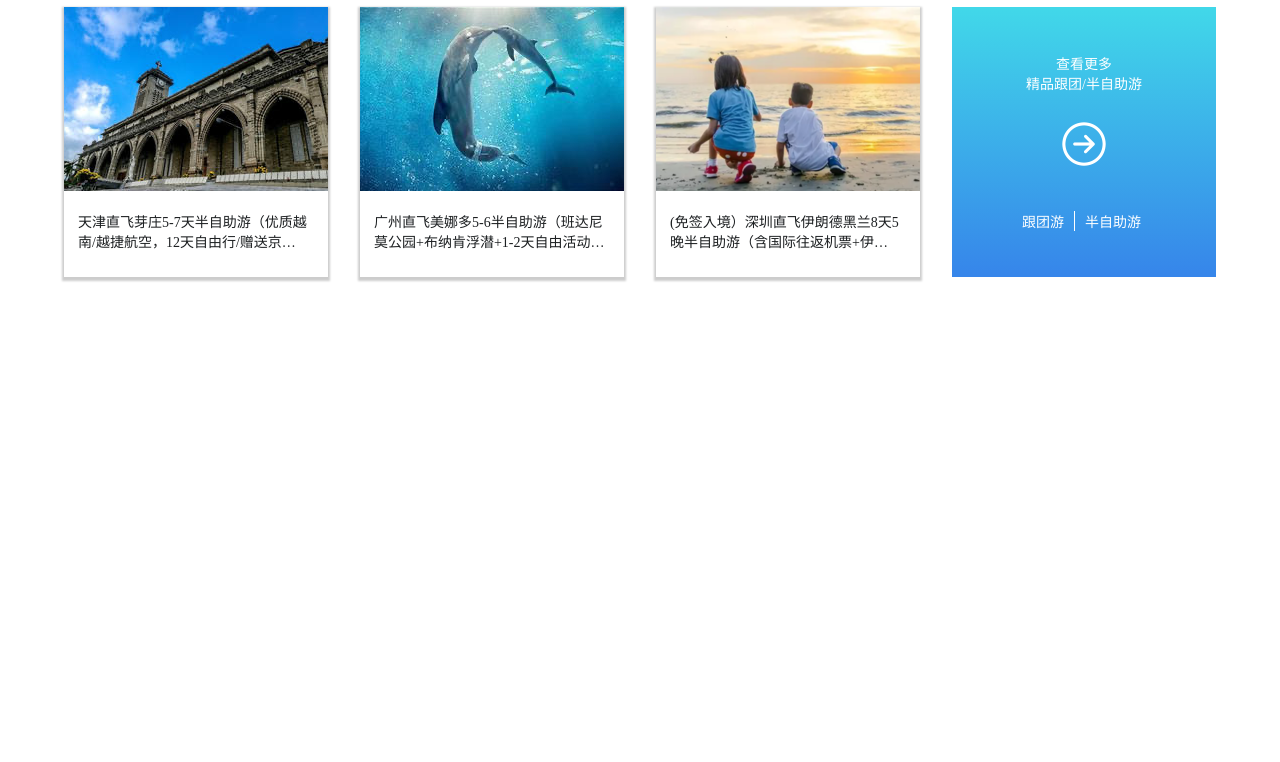
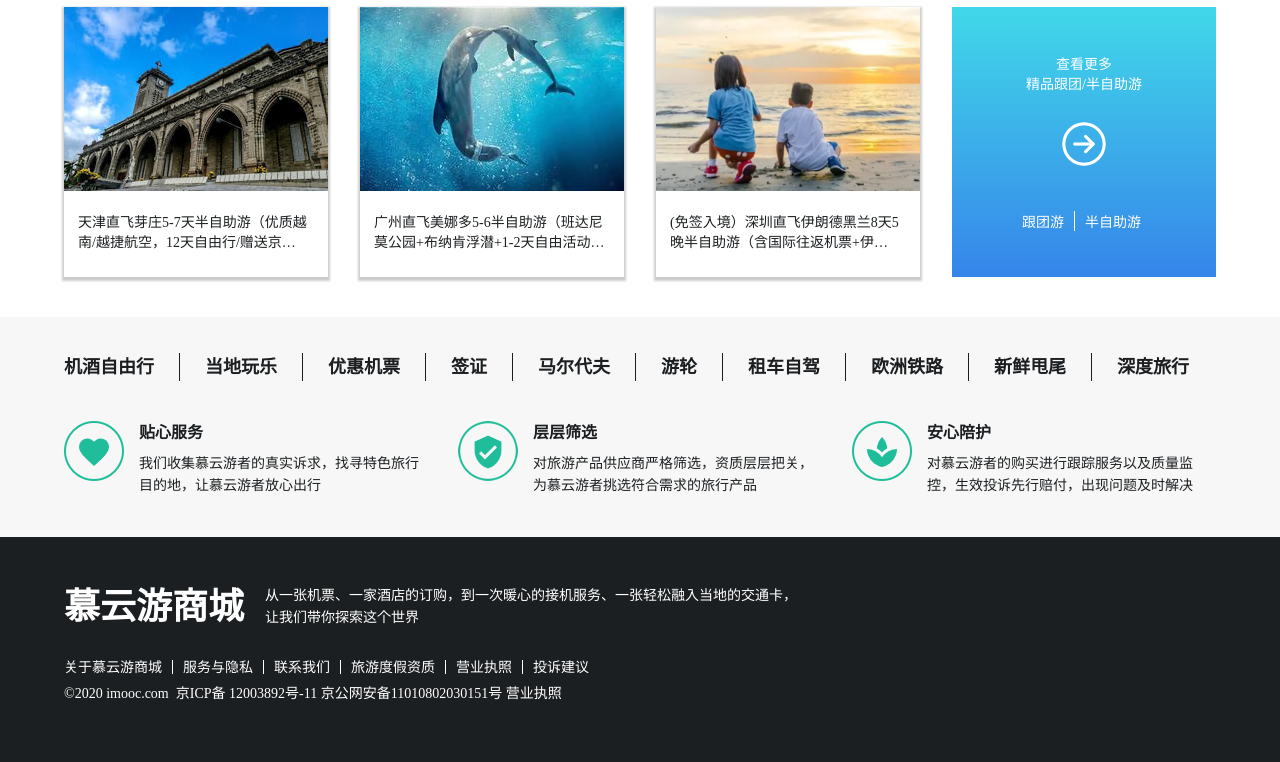
Before and after one commit to menghuafeng/mock_doctor, a plain HTML site: page 第四周-暮云游/index.html in a window 1280 px wide. Shown: the part 4435-5197 px from the top of the page. Before the commit the page ends 4752 px from the top, so only its background shows below. Drawn offline with Linux system fonts and the light colour scheme; a web font is replaced by a local one.

Commit message:
20201202-暮云游项目-完结撒花~

```diff
--- a/第四周-暮云游/css/travel.css
+++ b/第四周-暮云游/css/travel.css
@@ -732,3 +732,126 @@ aside .center-warp ul li:last-child {
 .gt .center-warp .bd .content-part .more-grid a ol {
     margin-left: 60px;
 }
+footer{
+    height: 220px;
+    background-color: #F7F7F7 ;
+}
+footer .center-warp nav ul {
+    height: 28px;
+    padding-top: 36px;
+}
+footer .center-warp nav ul li {
+    float: left;
+    height: 28px;
+    padding: 0 25px;
+    border-right: 1px solid #1C1F21;
+}
+footer .center-warp nav ul li:first-child {
+    padding-left: 0;
+}
+footer .center-warp nav ul li:last-child {
+    border: none;
+}
+footer .center-warp nav ul li a{
+    font-size: 18px;
+    font-weight: bold;
+    line-height: 28px;
+    color: #1C1F21;
+}
+footer .center-warp .service-info {
+    height: 76px;
+    padding-top: 40px;
+}
+footer .center-warp .service-info dl {
+    float: left;
+    width: 289px;
+    padding-left: 75px;
+    margin-right: 30px;
+    position: relative;
+}
+footer .center-warp .service-info dl:last-child {
+    margin-right: 0;
+}
+footer .center-warp .service-info dl dt {
+    font-size: 16px;
+    font-weight: bold;
+    height: 24px;
+    line-height: 24px;
+    color: #1C1F21;
+}
+footer .center-warp .service-info dl dd {
+    font-size: 14px;
+    margin-top: 8px;
+    height: 22px;
+    line-height: 22px;
+    color: #1C1F21;
+}
+footer .center-warp .service-info dl::before {
+    content: '';
+    display: block;
+    position: absolute;
+    width: 60px;
+    height: 60px;
+    top: 0;
+    left: 0;
+    background-image: url("../images/icons.png");
+}
+footer .center-warp .service-info dl:nth-child(1)::before {
+    background-position: -150px -178px;
+}
+footer .center-warp .service-info dl:nth-child(2)::before {
+    background-position: -150px -104px;
+}
+footer .center-warp .service-info dl:nth-child(3)::before {
+    background-position: -150px -31px;
+}
+.last-footer {
+    height: 225px;
+    background-color: #1C1F21;
+}
+.last-footer .center-warp .hd-left {
+    padding-top: 48px;
+}
+.last-footer .center-warp .content-ht h2{
+    float: left;
+    height: 44px;
+    line-height: 44px;
+    color: #FFFFFF;
+}
+.last-footer .center-warp .content-ht p {
+    float: left;
+    color: #FFFFFF;
+    width: 532px;
+    height: 44px;
+    font-size: 14px;
+    padding-left: 21px;
+    line-height: 22px;
+}
+.last-footer .center-warp nav ul {
+    height: 14px;
+    padding-top: 31px;
+}
+.last-footer .center-warp nav ul li {
+    float: left;
+    height: 14px;
+    line-height: 14px;
+    padding: 0 10px;
+    border-right: 1px solid #FFFFFF;
+}
+.last-footer .center-warp nav ul li:first-child {
+    padding-left: 0;
+}
+.last-footer .center-warp nav ul li:last-child {
+    border: none
+}
+.last-footer .center-warp nav ul li a {
+    font-size: 14px;
+    color: #FFFFFF;
+}
+.last-footer .center-warp .last-bottom {
+    padding-top: 8px;
+}
+.last-footer .center-warp .last-bottom span {
+    font-size: 14px;
+    color: #FFFFFF;
+}
--- a/第四周-暮云游/index.html
+++ b/第四周-暮云游/index.html
@@ -1140,5 +1140,58 @@
         </div>
     </div>
 </section>
+<footer>
+    <div class="center-warp">
+        <nav>
+            <ul class="clearfix">
+                <li><a href="####">机酒自由行</a></li>
+                <li><a href="####">当地玩乐</a></li>
+                <li><a href="####">优惠机票</a></li>
+                <li><a href="####">签证</a></li>
+                <li><a href="####">马尔代夫</a></li>
+                <li><a href="####">游轮</a></li>
+                <li><a href="####">租车自驾</a></li>
+                <li><a href="####">欧洲铁路</a></li>
+                <li><a href="####">新鲜甩尾</a></li>
+                <li><a href="####">深度旅行</a></li>
+            </ul>
+        </nav>
+        <div class="service-info clearfix">
+            <dl>
+                <dt>贴心服务</dt>
+                <dd>我们收集慕云游者的真实诉求，找寻特色旅行目的地，让慕云游者放心出行</dd>
+            </dl>
+            <dl>
+                <dt>层层筛选</dt>
+                <dd>对旅游产品供应商严格筛选，资质层层把关，为慕云游者挑选符合需求的旅行产品</dd>
+            </dl>
+            <dl>
+                <dt>安心陪护</dt>
+                <dd>对慕云游者的购买进行跟踪服务以及质量监控，生效投诉先行赔付，出现问题及时解决</dd>
+            </dl>
+        </div>
+    </div>
+</footer>
+<div class="last-footer">
+    <div class="center-warp">
+        <div class="hd-left content-ht clearfix">
+            <h2>慕云游商城</h2>
+            <p>从一张机票、一家酒店的订购，到一次暖心的接机服务、一张轻松融入当地的交通卡，让我们带你探索这个世界</p>
+        </div>
+        <nav>
+            <ul>
+                <li><a href="####">关于慕云游商城</a></li>
+                <li><a href="####">服务与隐私</a></li>
+                <li><a href="####">联系我们</a></li>
+                <li><a href="####">旅游度假资质</a></li>
+                <li><a href="####">营业执照</a></li>
+                <li><a href="####">投诉建议</a></li>
+            </ul>
+        </nav>
+        <div class="last-bottom">
+            <span>&copy;2020 imooc.com  京ICP备 12003892号-11 京公网安备11010802030151号 营业执照</span>
+        </div>
+    </div>
+</div>
 </body>
 </html>
```
